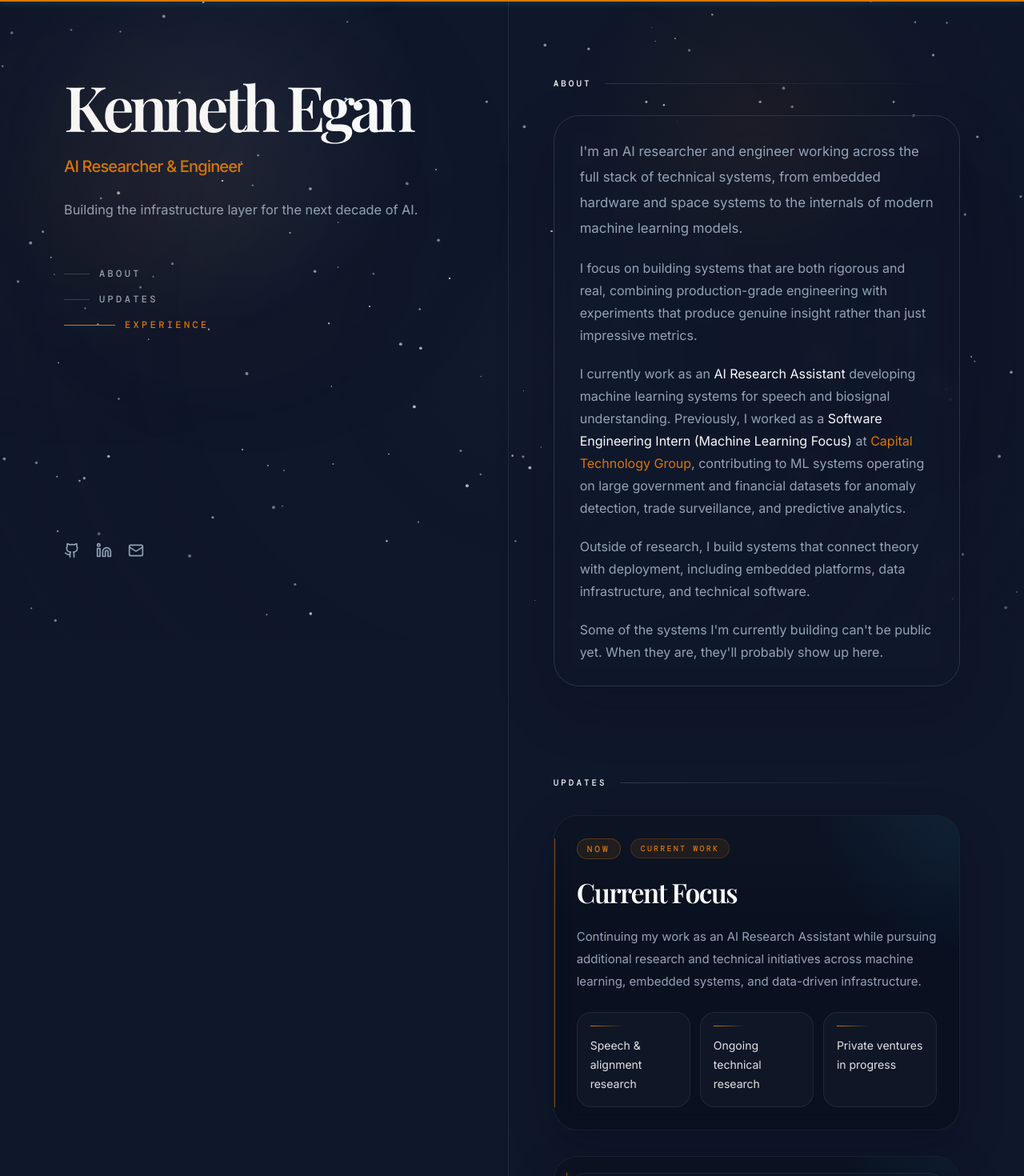
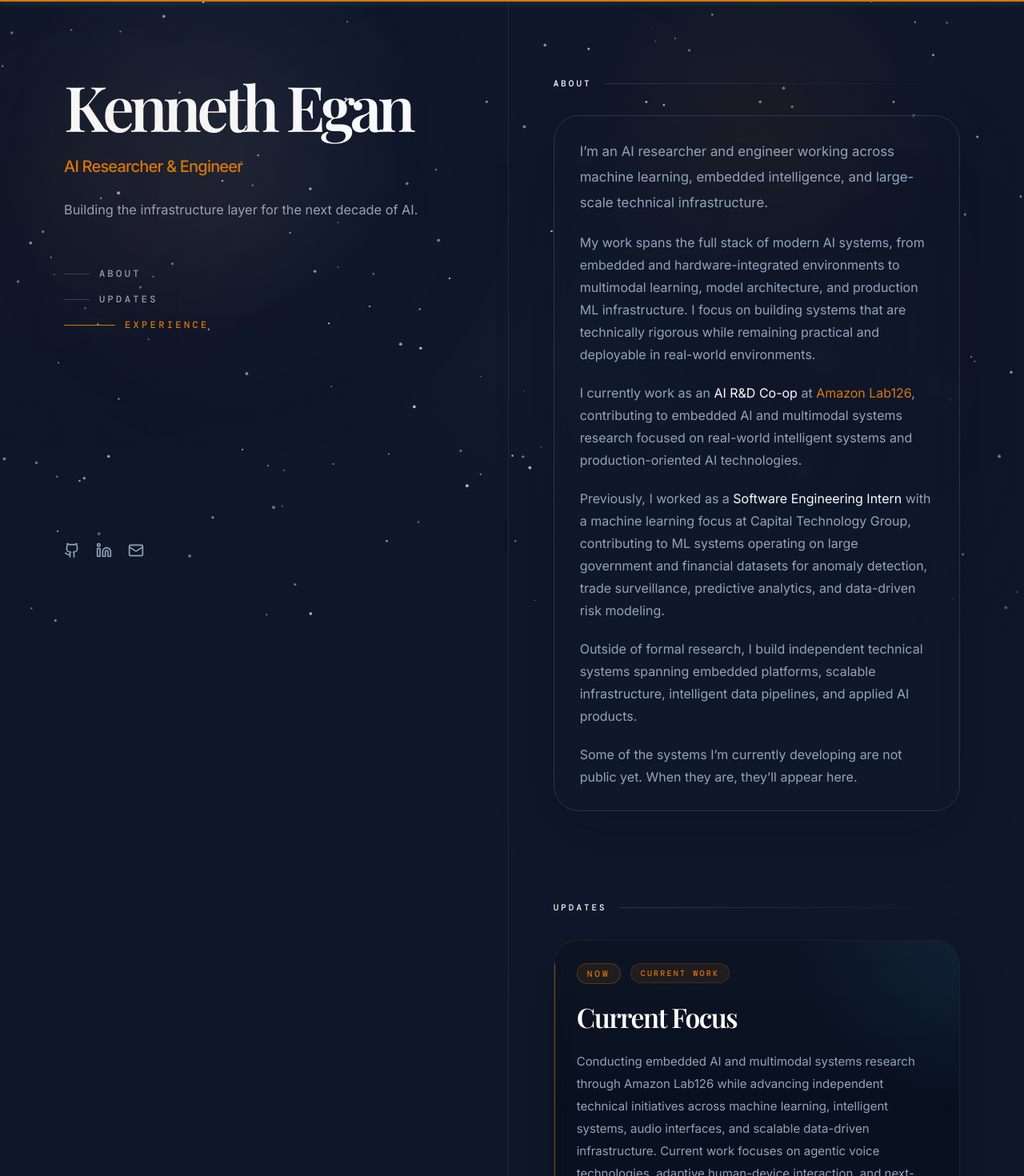
Before and after one commit to kennyegan/Personal-Website, a Next.js app: page / in a window 1280 px wide. Shown: the top 1470 px of the page at 80% size. Built offline with nearby package versions, Linux system fonts and the light colour scheme.

Commit message:
update website with new workhistory

```diff
--- a/data/timeline.ts
+++ b/data/timeline.ts
@@ -35,15 +35,27 @@ export const currentFocus: CurrentFocus = {
   eyebrow: 'NOW',
   title: 'Current Focus',
   summary:
-    'Continuing my work as an AI Research Assistant while pursuing additional research and technical initiatives across machine learning, embedded systems, and data-driven infrastructure.',
+    'Conducting embedded AI and multimodal systems research through Amazon Lab126 while advancing independent technical initiatives across machine learning, intelligent systems, audio interfaces, and scalable data-driven infrastructure. Current work focuses on agentic voice technologies, adaptive human-device interaction, and next-generation AI systems designed for real-world deployment.',
   items: [
-    'Speech & alignment research',
-    'Ongoing technical research',
-    'Private ventures in progress',
+    'Embedded AI & Amazon Lab126 R&D',
+    'Multimodal systems and applied ML research',
+    'Private ventures and infrastructure development',
   ],
 };
 
 export const timelineItems: TimelineItem[] = [
+  {
+    id: '2026-amazon-lab126',
+    date: '2026',
+    order: 0,
+    category: 'Career',
+    title: 'AI R&D Co-op — Amazon Lab126',
+    description:
+      'Joined Amazon Lab126 to conduct embedded AI and multimodal systems research.',
+    details:
+      'Joined Amazon Lab126 as an AI R&D Co-op to conduct embedded AI and multimodal systems research. Specific details regarding projects and implementations will be updated upon completion of the co-op.',
+    pulseNode: true,
+  },
   {
     id: '2026-upe',
     date: '2026',
@@ -54,7 +66,6 @@ export const timelineItems: TimelineItem[] = [
       'Elected to the international honor society for the computing and information disciplines.',
     details:
       'Elected to Upsilon Pi Epsilon, the international honor society for the computing and information disciplines, recognizing academic achievement and contributions in computer science.',
-    pulseNode: true,
   },
   {
     id: '2026-ssm-lab126',
--- a/src/components/sections/AboutSection.tsx
+++ b/src/components/sections/AboutSection.tsx
@@ -19,36 +19,22 @@ export default function AboutSection() {
         <div className="rounded-[32px] border border-border/75 bg-surface/48 px-6 py-7 shadow-[0_26px_72px_rgba(2,8,23,0.2)] backdrop-blur-md sm:px-8">
           <div className="space-y-5 text-base leading-7 text-text-secondary">
             <p className="text-[1.05rem] leading-8 text-text-primary/92">
-              I&apos;m an AI researcher and engineer working across the full
-              stack of technical systems, from embedded hardware and space
-              systems to the internals of modern machine learning models.
+              I’m an AI researcher and engineer working across machine learning, embedded intelligence, and large-scale technical infrastructure.
             </p>
             <p>
-              I focus on building systems that are both rigorous and real,
-              combining production-grade engineering with experiments that
-              produce genuine insight rather than just impressive metrics.
+              My work spans the full stack of modern AI systems, from embedded and hardware-integrated environments to multimodal learning, model architecture, and production ML infrastructure. I focus on building systems that are technically rigorous while remaining practical and deployable in real-world environments.
             </p>
             <p>
-              I currently work as an{' '}
-              <span className="text-text-primary">AI Research Assistant</span>{' '}
-              developing machine learning systems for speech and biosignal
-              understanding. Previously, I worked as a{' '}
-              <span className="text-text-primary">
-                Software Engineering Intern (Machine Learning Focus)
-              </span>{' '}
-              at <span className="text-accent-cyan">Capital Technology Group</span>,
-              contributing to ML systems operating on large government and
-              financial datasets for anomaly detection, trade surveillance, and
-              predictive analytics.
+              I currently work as an <span className="text-text-primary">AI R&D Co-op</span> at <span className="text-accent-cyan">Amazon Lab126</span>, contributing to embedded AI and multimodal systems research focused on real-world intelligent systems and production-oriented AI technologies.
             </p>
             <p>
-              Outside of research, I build systems that connect theory with
-              deployment, including embedded platforms, data infrastructure, and
-              technical software.
+              Previously, I worked as a <span className="text-text-primary">Software Engineering Intern</span> with a machine learning focus at Capital Technology Group, contributing to ML systems operating on large government and financial datasets for anomaly detection, trade surveillance, predictive analytics, and data-driven risk modeling.
             </p>
             <p>
-              Some of the systems I&apos;m currently building can&apos;t be
-              public yet. When they are, they&apos;ll probably show up here.
+              Outside of formal research, I build independent technical systems spanning embedded platforms, scalable infrastructure, intelligent data pipelines, and applied AI products.
+            </p>
+            <p>
+              Some of the systems I’m currently developing are not public yet. When they are, they’ll appear here.
             </p>
           </div>
         </div>
--- a/src/lib/personal-info.ts
+++ b/src/lib/personal-info.ts
@@ -1,7 +1,6 @@
 // ================================
 // PERSONAL INFORMATION CONFIG
 // ================================
-// Update this file with your personal information to customize the entire website
 
 const siteUrl = 'https://kennethegan.com';
 const resumeUrl: string | null = null;
@@ -21,10 +20,10 @@ export const personalInfo = {
   social: {
     github: "https://github.com/kennyegan",
     linkedin: "https://www.linkedin.com/in/kenneth-egan2005/",
-    twitter: "https://twitter.com/kennyegan", // Update if you have one
+    twitter: "https://twitter.com/kennyegan",
     website: siteUrl,
-    scholar: "https://scholar.google.com/citations?user=kenny-egan", // Update if you have one
-    calendly: "https://calendly.com/kenny-egan/30min" // Update if you have one
+    scholar: "https://scholar.google.com/citations?user=kenny-egan",
+    calendly: "https://calendly.com/kenny-egan/30min"
   },
 
   // Professional Profile
@@ -105,10 +104,29 @@ export interface ExperienceItem {
 
 export const experience: ExperienceItem[] = [
   {
+    title: 'AI R&D Co-op',
+    company: 'Amazon Lab126',
+    companyDetail: 'Contract',
+    location: 'United States',
+    duration: 'May 2026 - Present',
+    description:
+      'Working as an AI R&D Co-op at Amazon Lab126, focusing on embedded AI and multimodal systems research. Specific project details are currently under development and will be updated upon completion.',
+    achievements: [
+      'Conducting embedded AI research',
+      'Working on multimodal systems and AI applications'
+    ],
+    skills: [
+      'Machine Learning',
+      'Embedded AI',
+      'Multimodal Systems',
+      'Research & Development'
+    ]
+  },
+  {
     title: 'AI Research Assistant',
     company: 'Machine Learning Systems Research',
     location: 'United States',
-    duration: 'Jan 2026 - PRESENT',
+    duration: 'Jan 2026 - May 2026',
     description:
       'Working as an AI Research Assistant focused on machine learning systems for speech and biosignal understanding. This work involves designing model architectures, building training pipelines, and evaluating models in challenging sensing environments. Current research includes work on state-space models for speech enhancement and alignment research involving language model behavior.',
     achievements: [
@@ -212,37 +230,37 @@ export const experience: ExperienceItem[] = [
   }
 ];
 
-// Education Background (you'll need to update this with your actual education)
+// Education Background
 export const education = [
   {
-    degree: 'Bachelor of Science in Computer Science', // Update with your actual degree
-    school: 'Your University', // Update with your actual school
+    degree: 'Bachelor of Science in Computer Science',
+    school: 'Wentworth Institute of Technology',
     location: 'United States',
-    duration: '2022 - Present', // Update with your actual dates
-    gpa: 'TBD', // Update with your actual GPA if you want to include it
-    focus: 'Software Engineering & Data Science',
+    duration: '2023 - 2026',
+    gpa: '3.9+',
+    focus: 'Minors in Applied Mathematics and Data Science',
     achievements: [
-      'Active in software development projects',
-      'Focus on AI and machine learning applications',
-      'Contributing to open-source projects',
-      'Building practical solutions to real-world problems'
+      'Joined Upsilon Pi Epsilon (International Computing Honor Society)',
+      'Massachusetts Police Association Scholarship Recipient',
+      'Contributing to Wentworth PocketQube satellite mission embedded systems',
+      'CS & Mathematics Tutor at Success Studio'
     ]
   }
 ];
 
-// Awards & Recognition (update with your actual achievements)
+// Awards & Recognition
 export const awards = [
   {
-    title: 'GitHub Project Showcase',
-    organization: 'Personal Achievement',
-    year: '2024',
-    description: 'Developed multiple innovative projects including DataDriver, Market Sentiment Analysis, and IoT Wearables'
+    title: 'Upsilon Pi Epsilon',
+    organization: 'International Computing Honor Society',
+    year: '2026',
+    description: 'Elected to the international honor society recognizing academic achievement and contributions in computer science.'
   },
   {
-    title: 'SDE Internship',
-    organization: 'Capital Technology Group',
+    title: 'MPA Scholarship',
+    organization: 'Massachusetts Police Association',
     year: '2024',
-    description: 'Selected for competitive software development internship position'
+    description: 'Awarded the Massachusetts Police Association scholarship recognizing academic achievement and leadership.'
   }
 ];
 
```
